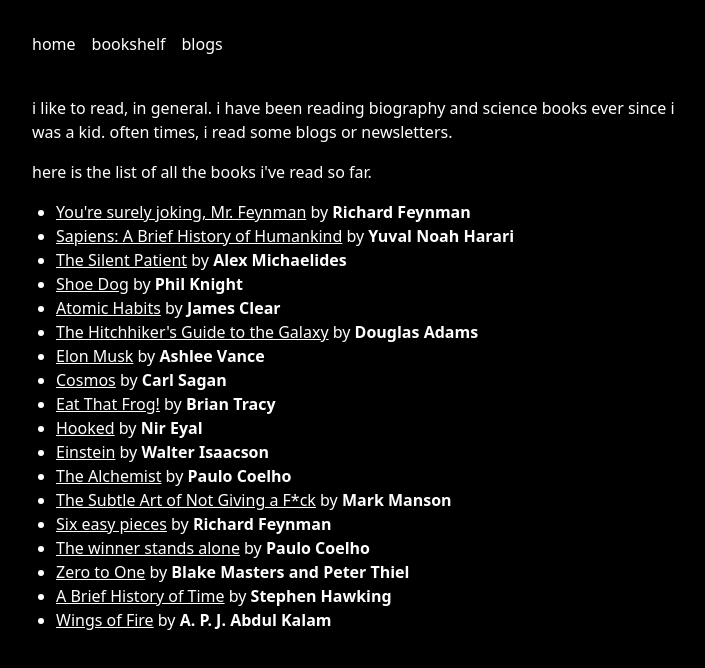
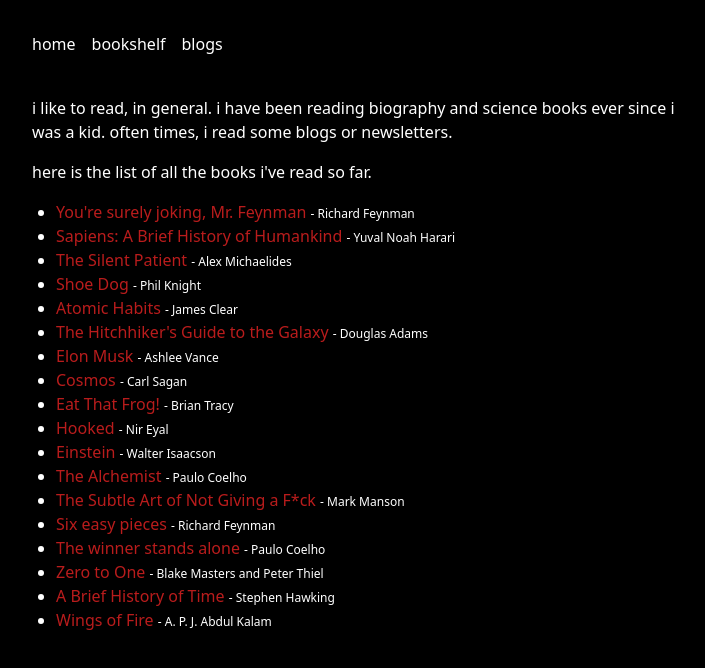
Before and after one commit to 0verread/subhajitdas.me, an Astro site: page /bookshelf in a window 1280 px wide. Shown: the whole page, without its empty margins (272-977 px from the left). Built offline with nearby package versions, Linux system fonts and the light colour scheme; Astro itself is replaced by a stand-in of ours.

Commit message:
color to booklist

```diff
--- a/src/pages/bookshelf.astro
+++ b/src/pages/bookshelf.astro
@@ -14,8 +14,8 @@ const books = await getAllBooks();
   <div class="mt-4">
     <ul class="list-disc ml-6">
       {books.map(book =>
-        <li class="text-white">
-          <span class="underline">{book.name}</span> by <span class="font-bold">{book.author}</span>
+        <li class="text-white text-md">
+          <span class="text-red-700">{book.name}</span> <span class="text-xs"> - {book.author}</span>
         </li>
       )}
     </ul>
```
